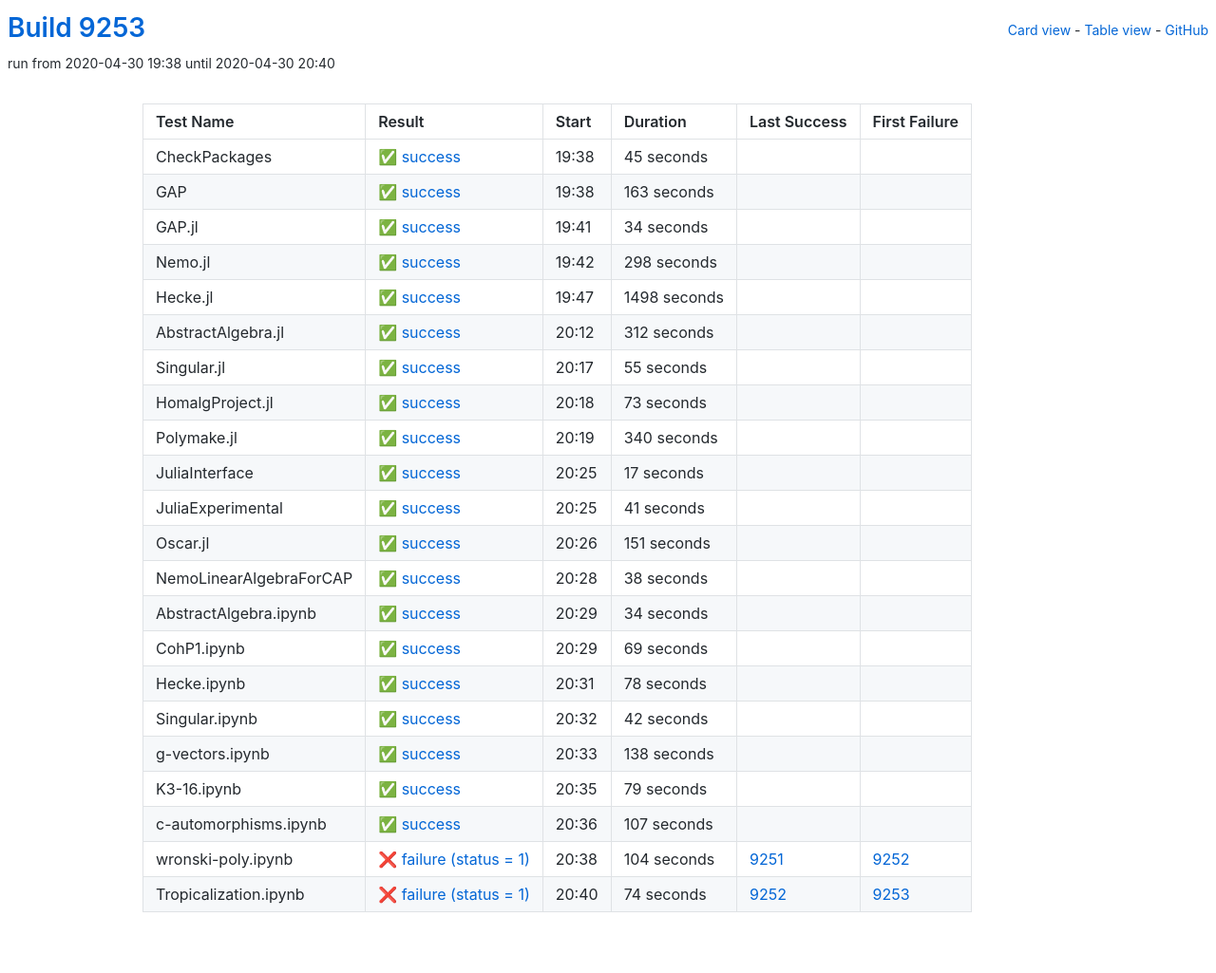
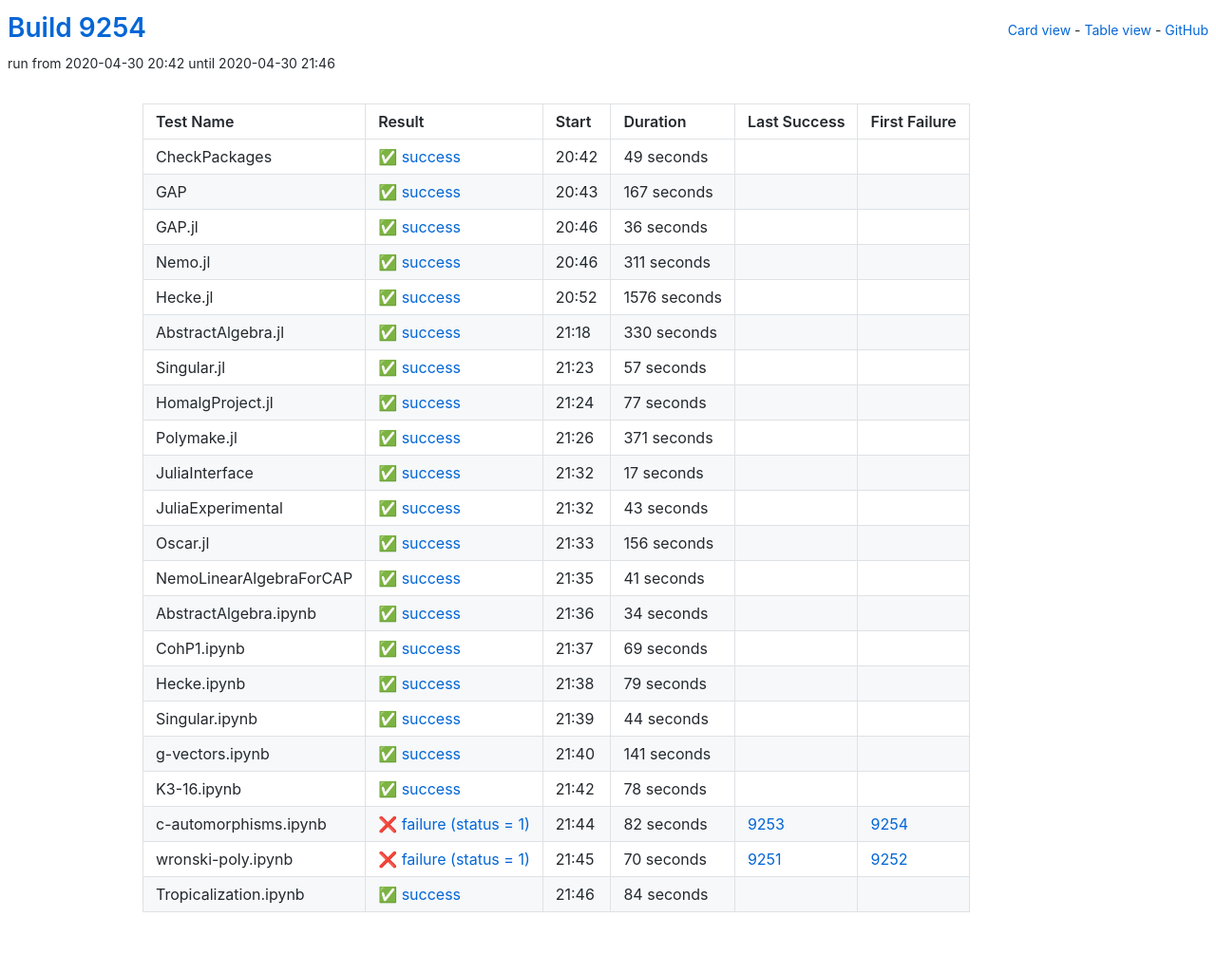
Before and after one commit to oscar-system/oscar-ci-status, a Jekyll site: the page built from table.html, in a window 1280 px wide. Shown: the whole page at 95% size. Built offline with Jekyll 4.4.1, drawn with Linux system fonts in a browser that asks for light colours.

Commit message:
Build 9254

```diff
--- a/_data/ci.yml
+++ b/_data/ci.yml
@@ -1,27 +1,148 @@
-build: 9253
-build_url: https://oscarci.mathematik.uni-kl.de/job/oscar/9253/
+build: 9254
+build_url: https://oscarci.mathematik.uni-kl.de/job/oscar/9254/
 job: oscar
 tests:
-- duration: 45
+- duration: 49
   exitcode: 0
   first_failure: false
   first_failure_url: null
   last_success: false
   last_success_url: null
-  log: https://oscarci.mathematik.uni-kl.de/job/oscar/9253/artifact/logs/build-9253/CheckPackages.log
+  log: https://oscarci.mathematik.uni-kl.de/job/oscar/9254/artifact/logs/build-9254/CheckPackages.log
   name: CheckPackages
-  start: 2020-04-30 19:38
+  start: 2020-04-30 20:42
   status: success
   success: true
-- duration: 163
+- duration: 167
   exitcode: 0
   first_failure: false
   first_failure_url: null
   last_success: false
   last_success_url: null
-  log: https://oscarci.mathematik.uni-kl.de/job/oscar/9253/artifact/logs/build-9253/GAP.log
+  log: https://oscarci.mathematik.uni-kl.de/job/oscar/9254/artifact/logs/build-9254/GAP.log
   name: GAP
-  start: 2020-04-30 19:38
+  start: 2020-04-30 20:43
+  status: success
+  success: true
+- duration: 36
+  exitcode: 0
+  first_failure: false
+  first_failure_url: null
+  last_success: false
+  last_success_url: null
+  log: https://oscarci.mathematik.uni-kl.de/job/oscar/9254/artifact/logs/build-9254/GAP.jl.log
+  name: GAP.jl
+  start: 2020-04-30 20:46
+  status: success
+  success: true
+- duration: 311
+  exitcode: 0
+  first_failure: false
+  first_failure_url: null
+  last_success: false
+  last_success_url: null
+  log: https://oscarci.mathematik.uni-kl.de/job/oscar/9254/artifact/logs/build-9254/Nemo.jl.log
+  name: Nemo.jl
+  start: 2020-04-30 20:46
+  status: success
+  success: true
+- duration: 1576
+  exitcode: 0
+  first_failure: false
+  first_failure_url: null
+  last_success: false
+  last_success_url: null
+  log: https://oscarci.mathematik.uni-kl.de/job/oscar/9254/artifact/logs/build-9254/Hecke.jl.log
+  name: Hecke.jl
+  start: 2020-04-30 20:52
+  status: success
+  success: true
+- duration: 330
+  exitcode: 0
+  first_failure: false
+  first_failure_url: null
+  last_success: false
+  last_success_url: null
+  log: https://oscarci.mathematik.uni-kl.de/job/oscar/9254/artifact/logs/build-9254/AbstractAlgebra.jl.log
+  name: AbstractAlgebra.jl
+  start: 2020-04-30 21:18
+  status: success
+  success: true
+- duration: 57
+  exitcode: 0
+  first_failure: false
+  first_failure_url: null
+  last_success: false
+  last_success_url: null
+  log: https://oscarci.mathematik.uni-kl.de/job/oscar/9254/artifact/logs/build-9254/Singular.jl.log
+  name: Singular.jl
+  start: 2020-04-30 21:23
+  status: success
+  success: true
+- duration: 77
+  exitcode: 0
+  first_failure: false
+  first_failure_url: null
+  last_success: false
+  last_success_url: null
+  log: https://oscarci.mathematik.uni-kl.de/job/oscar/9254/artifact/logs/build-9254/HomalgProject.jl.log
+  name: HomalgProject.jl
+  start: 2020-04-30 21:24
+  status: success
+  success: true
+- duration: 371
+  exitcode: 0
+  first_failure: false
+  first_failure_url: null
+  last_success: false
+  last_success_url: null
+  log: https://oscarci.mathematik.uni-kl.de/job/oscar/9254/artifact/logs/build-9254/Polymake.jl.log
+  name: Polymake.jl
+  start: 2020-04-30 21:26
+  status: success
+  success: true
+- duration: 17
+  exitcode: 0
+  first_failure: false
+  first_failure_url: null
+  last_success: false
+  last_success_url: null
+  log: https://oscarci.mathematik.uni-kl.de/job/oscar/9254/artifact/logs/build-9254/JuliaInterface.log
+  name: JuliaInterface
+  start: 2020-04-30 21:32
+  status: success
+  success: true
+- duration: 43
+  exitcode: 0
+  first_failure: false
+  first_failure_url: null
+  last_success: false
+  last_success_url: null
+  log: https://oscarci.mathematik.uni-kl.de/job/oscar/9254/artifact/logs/build-9254/JuliaExperimental.log
+  name: JuliaExperimental
+  start: 2020-04-30 21:32
+  status: success
+  success: true
+- duration: 156
+  exitcode: 0
+  first_failure: false
+  first_failure_url: null
+  last_success: false
+  last_success_url: null
+  log: https://oscarci.mathematik.uni-kl.de/job/oscar/9254/artifact/logs/build-9254/Oscar.jl.log
+  name: Oscar.jl
+  start: 2020-04-30 21:33
+  status: success
+  success: true
+- duration: 41
+  exitcode: 0
+  first_failure: false
+  first_failure_url: null
+  last_success: false
+  last_success_url: null
+  log: https://oscarci.mathematik.uni-kl.de/job/oscar/9254/artifact/logs/build-9254/NemoLinearAlgebraForCAP.log
+  name: NemoLinearAlgebraForCAP
+  start: 2020-04-30 21:35
   status: success
   success: true
 - duration: 34
@@ -30,130 +151,9 @@ tests:
   first_failure_url: null
   last_success: false
   last_success_url: null
-  log: https://oscarci.mathematik.uni-kl.de/job/oscar/9253/artifact/logs/build-9253/GAP.jl.log
-  name: GAP.jl
-  start: 2020-04-30 19:41
-  status: success
-  success: true
-- duration: 298
-  exitcode: 0
-  first_failure: false
-  first_failure_url: null
-  last_success: false
-  last_success_url: null
-  log: https://oscarci.mathematik.uni-kl.de/job/oscar/9253/artifact/logs/build-9253/Nemo.jl.log
-  name: Nemo.jl
-  start: 2020-04-30 19:42
-  status: success
-  success: true
-- duration: 1498
-  exitcode: 0
-  first_failure: false
-  first_failure_url: null
-  last_success: false
-  last_success_url: null
-  log: https://oscarci.mathematik.uni-kl.de/job/oscar/9253/artifact/logs/build-9253/Hecke.jl.log
-  name: Hecke.jl
-  start: 2020-04-30 19:47
-  status: success
-  success: true
-- duration: 312
-  exitcode: 0
-  first_failure: false
-  first_failure_url: null
-  last_success: false
-  last_success_url: null
-  log: https://oscarci.mathematik.uni-kl.de/job/oscar/9253/artifact/logs/build-9253/AbstractAlgebra.jl.log
-  name: AbstractAlgebra.jl
-  start: 2020-04-30 20:12
-  status: success
-  success: true
-- duration: 55
-  exitcode: 0
-  first_failure: false
-  first_failure_url: null
-  last_success: false
-  last_success_url: null
-  log: https://oscarci.mathematik.uni-kl.de/job/oscar/9253/artifact/logs/build-9253/Singular.jl.log
-  name: Singular.jl
-  start: 2020-04-30 20:17
-  status: success
-  success: true
-- duration: 73
-  exitcode: 0
-  first_failure: false
-  first_failure_url: null
-  last_success: false
-  last_success_url: null
-  log: https://oscarci.mathematik.uni-kl.de/job/oscar/9253/artifact/logs/build-9253/HomalgProject.jl.log
-  name: HomalgProject.jl
-  start: 2020-04-30 20:18
-  status: success
-  success: true
-- duration: 340
-  exitcode: 0
-  first_failure: false
-  first_failure_url: null
-  last_success: false
-  last_success_url: null
-  log: https://oscarci.mathematik.uni-kl.de/job/oscar/9253/artifact/logs/build-9253/Polymake.jl.log
-  name: Polymake.jl
-  start: 2020-04-30 20:19
-  status: success
-  success: true
-- duration: 17
-  exitcode: 0
-  first_failure: false
-  first_failure_url: null
-  last_success: false
-  last_success_url: null
-  log: https://oscarci.mathematik.uni-kl.de/job/oscar/9253/artifact/logs/build-9253/JuliaInterface.log
-  name: JuliaInterface
-  start: 2020-04-30 20:25
-  status: success
-  success: true
-- duration: 41
-  exitcode: 0
-  first_failure: false
-  first_failure_url: null
-  last_success: false
-  last_success_url: null
-  log: https://oscarci.mathematik.uni-kl.de/job/oscar/9253/artifact/logs/build-9253/JuliaExperimental.log
-  name: JuliaExperimental
-  start: 2020-04-30 20:25
-  status: success
-  success: true
-- duration: 151
-  exitcode: 0
-  first_failure: false
-  first_failure_url: null
-  last_success: false
-  last_success_url: null
-  log: https://oscarci.mathematik.uni-kl.de/job/oscar/9253/artifact/logs/build-9253/Oscar.jl.log
-  name: Oscar.jl
-  start: 2020-04-30 20:26
-  status: success
-  success: true
-- duration: 38
-  exitcode: 0
-  first_failure: false
-  first_failure_url: null
-  last_success: false
-  last_success_url: null
-  log: https://oscarci.mathematik.uni-kl.de/job/oscar/9253/artifact/logs/build-9253/NemoLinearAlgebraForCAP.log
-  name: NemoLinearAlgebraForCAP
-  start: 2020-04-30 20:28
-  status: success
-  success: true
-- duration: 34
-  exitcode: 0
-  first_failure: false
-  first_failure_url: null
-  last_success: false
-  last_success_url: null
-  log: https://oscarci.mathematik.uni-kl.de/job/oscar/9253/artifact/logs/build-9253/AbstractAlgebra.ipynb.log
+  log: https://oscarci.mathematik.uni-kl.de/job/oscar/9254/artifact/logs/build-9254/AbstractAlgebra.ipynb.log
   name: AbstractAlgebra.ipynb
-  start: 2020-04-30 20:29
+  start: 2020-04-30 21:36
   status: success
   success: true
 - duration: 69
@@ -162,9 +162,42 @@ tests:
   first_failure_url: null
   last_success: false
   last_success_url: null
-  log: https://oscarci.mathematik.uni-kl.de/job/oscar/9253/artifact/logs/build-9253/CohP1.ipynb.log
+  log: https://oscarci.mathematik.uni-kl.de/job/oscar/9254/artifact/logs/build-9254/CohP1.ipynb.log
   name: CohP1.ipynb
-  start: 2020-04-30 20:29
+  start: 2020-04-30 21:37
+  status: success
+  success: true
+- duration: 79
+  exitcode: 0
+  first_failure: false
+  first_failure_url: null
+  last_success: false
+  last_success_url: null
+  log: https://oscarci.mathematik.uni-kl.de/job/oscar/9254/artifact/logs/build-9254/Hecke.ipynb.log
+  name: Hecke.ipynb
+  start: 2020-04-30 21:38
+  status: success
+  success: true
+- duration: 44
+  exitcode: 0
+  first_failure: false
+  first_failure_url: null
+  last_success: false
+  last_success_url: null
+  log: https://oscarci.mathematik.uni-kl.de/job/oscar/9254/artifact/logs/build-9254/Singular.ipynb.log
+  name: Singular.ipynb
+  start: 2020-04-30 21:39
+  status: success
+  success: true
+- duration: 141
+  exitcode: 0
+  first_failure: false
+  first_failure_url: null
+  last_success: false
+  last_success_url: null
+  log: https://oscarci.mathematik.uni-kl.de/job/oscar/9254/artifact/logs/build-9254/g-vectors.ipynb.log
+  name: g-vectors.ipynb
+  start: 2020-04-30 21:40
   status: success
   success: true
 - duration: 78
@@ -173,74 +206,41 @@ tests:
   first_failure_url: null
   last_success: false
   last_success_url: null
-  log: https://oscarci.mathematik.uni-kl.de/job/oscar/9253/artifact/logs/build-9253/Hecke.ipynb.log
-  name: Hecke.ipynb
-  start: 2020-04-30 20:31
+  log: https://oscarci.mathematik.uni-kl.de/job/oscar/9254/artifact/logs/build-9254/K3-16.ipynb.log
+  name: K3-16.ipynb
+  start: 2020-04-30 21:42
   status: success
   success: true
-- duration: 42
+- duration: 82
+  exitcode: 1
+  first_failure: 9254
+  first_failure_url: https://oscarci.mathematik.uni-kl.de/job/oscar/9254/
+  last_success: 9253
+  last_success_url: https://oscarci.mathematik.uni-kl.de/job/oscar/9253/
+  log: https://oscarci.mathematik.uni-kl.de/job/oscar/9254/artifact/logs/build-9254/c-automorphisms.ipynb.log
+  name: c-automorphisms.ipynb
+  start: 2020-04-30 21:44
+  status: failure
+  success: false
+- duration: 70
+  exitcode: 1
+  first_failure: 9252
+  first_failure_url: https://oscarci.mathematik.uni-kl.de/job/oscar/9252/
+  last_success: 9251
+  last_success_url: https://oscarci.mathematik.uni-kl.de/job/oscar/9251/
+  log: https://oscarci.mathematik.uni-kl.de/job/oscar/9254/artifact/logs/build-9254/wronski-poly.ipynb.log
+  name: wronski-poly.ipynb
+  start: 2020-04-30 21:45
+  status: failure
+  success: false
+- duration: 84
   exitcode: 0
   first_failure: false
   first_failure_url: null
   last_success: false
   last_success_url: null
-  log: https://oscarci.mathematik.uni-kl.de/job/oscar/9253/artifact/logs/build-9253/Singular.ipynb.log
-  name: Singular.ipynb
-  start: 2020-04-30 20:32
+  log: https://oscarci.mathematik.uni-kl.de/job/oscar/9254/artifact/logs/build-9254/Tropicalization.ipynb.log
+  name: Tropicalization.ipynb
+  start: 2020-04-30 21:46
   status: success
   success: true
-- duration: 138
-  exitcode: 0
-  first_failure: false
-  first_failure_url: null
-  last_success: false
-  last_success_url: null
-  log: https://oscarci.mathematik.uni-kl.de/job/oscar/9253/artifact/logs/build-9253/g-vectors.ipynb.log
-  name: g-vectors.ipynb
-  start: 2020-04-30 20:33
-  status: success
-  success: true
-- duration: 79
-  exitcode: 0
-  first_failure: false
-  first_failure_url: null
-  last_success: false
-  last_success_url: null
-  log: https://oscarci.mathematik.uni-kl.de/job/oscar/9253/artifact/logs/build-9253/K3-16.ipynb.log
-  name: K3-16.ipynb
-  start: 2020-04-30 20:35
-  status: success
-  success: true
-- duration: 107
-  exitcode: 0
-  first_failure: false
-  first_failure_url: null
-  last_success: false
-  last_success_url: null
-  log: https://oscarci.mathematik.uni-kl.de/job/oscar/9253/artifact/logs/build-9253/c-automorphisms.ipynb.log
-  name: c-automorphisms.ipynb
-  start: 2020-04-30 20:36
-  status: success
-  success: true
-- duration: 104
-  exitcode: 1
-  first_failure: 9252
-  first_failure_url: https://oscarci.mathematik.uni-kl.de/job/oscar/9252/
-  last_success: 9251
-  last_success_url: https://oscarci.mathematik.uni-kl.de/job/oscar/9251/
-  log: https://oscarci.mathematik.uni-kl.de/job/oscar/9253/artifact/logs/build-9253/wronski-poly.ipynb.log
-  name: wronski-poly.ipynb
-  start: 2020-04-30 20:38
-  status: failure
-  success: false
-- duration: 74
-  exitcode: 1
-  first_failure: 9253
-  first_failure_url: https://oscarci.mathematik.uni-kl.de/job/oscar/9253/
-  last_success: 9252
-  last_success_url: https://oscarci.mathematik.uni-kl.de/job/oscar/9252/
-  log: https://oscarci.mathematik.uni-kl.de/job/oscar/9253/artifact/logs/build-9253/Tropicalization.ipynb.log
-  name: Tropicalization.ipynb
-  start: 2020-04-30 20:40
-  status: failure
-  success: false
```
Also changed, not shown: README.md.
